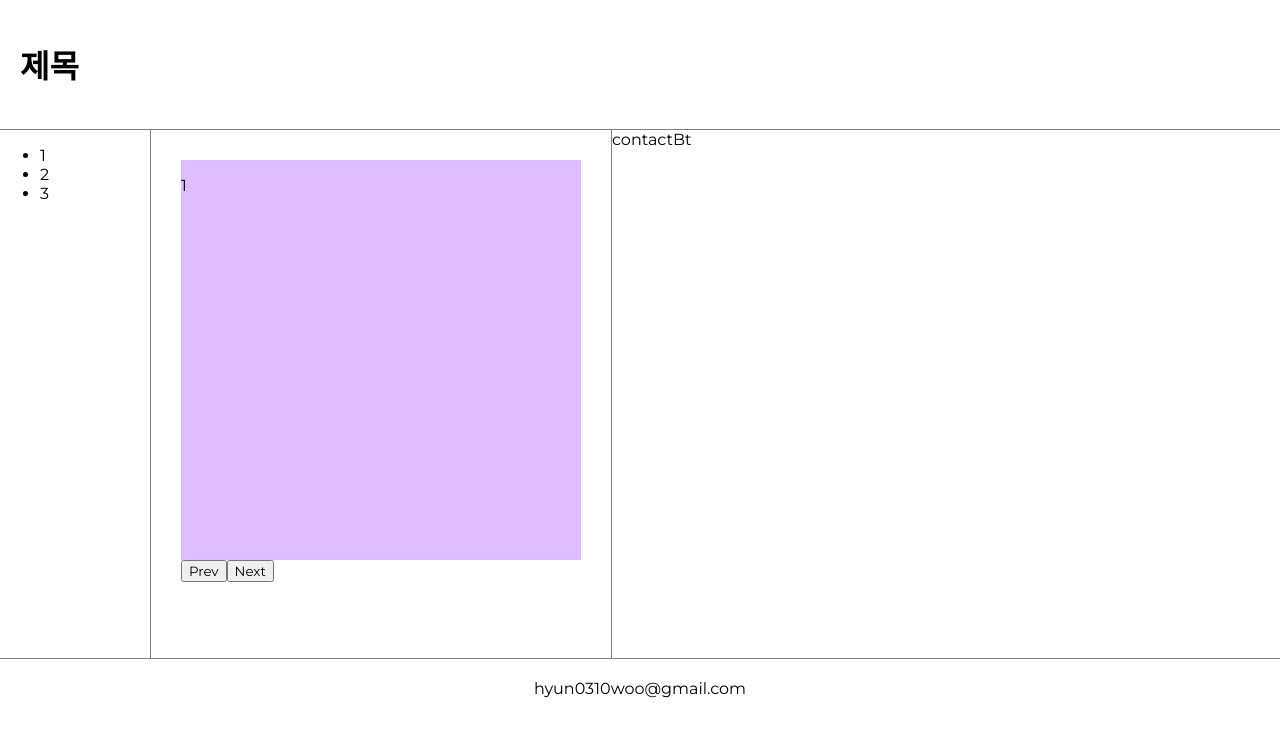
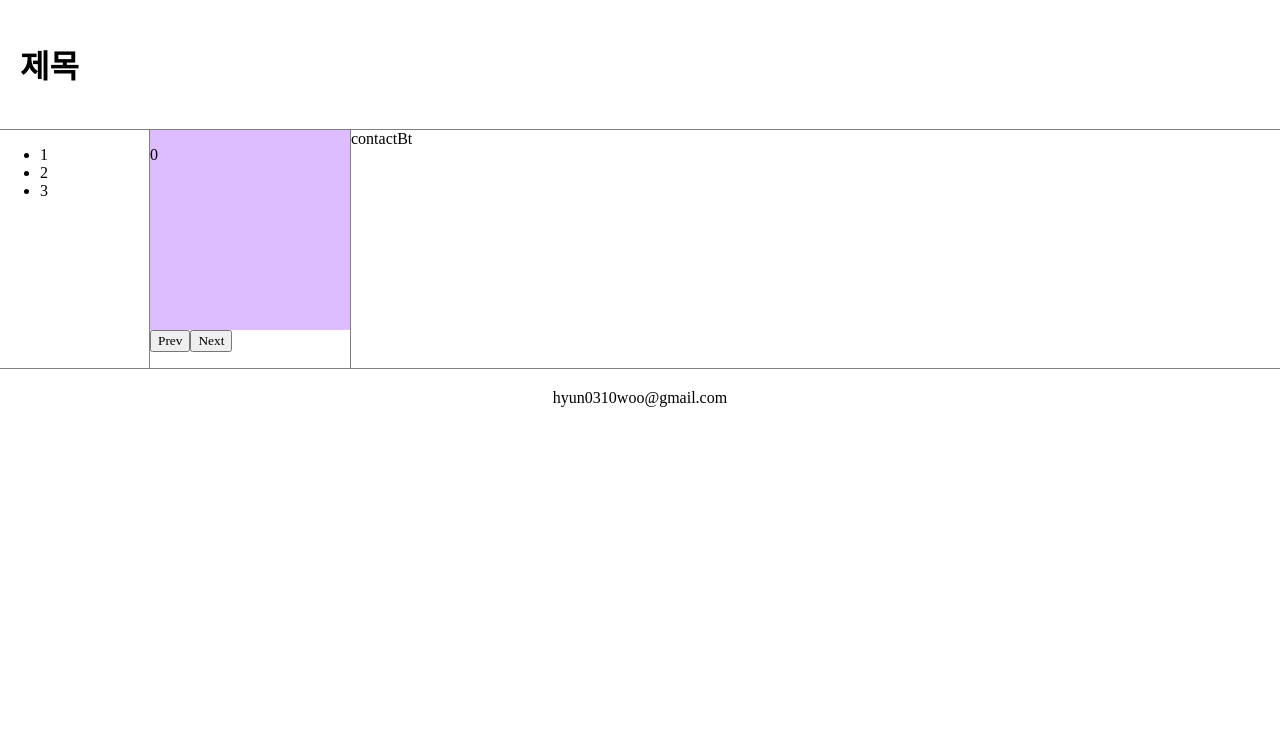
Before and after one commit to hyun0310woo/slide_portfolio, a React (Create React App) app: page / in a window 1280 px wide. Shown: the top 736 px of the page. Built offline with nearby package versions, Linux system fonts and the light colour scheme.

Commit message:
make main slider

```diff
--- a/src/App.css
+++ b/src/App.css
@@ -39,10 +39,15 @@
 
 /* 여기서부터 시작 */
 
+* {
+  font-family: "Montserrat sans-serif";
+  box-sizing: border-box;
+}
+
 .container {
   display: flex;
   flex-direction: column;
-  width: 100%;
+  height: 500px;
 }
 
 header {
@@ -75,5 +80,9 @@ aside {
 }
 
 main {
-  padding: 30px;
+  /* padding: 30px; */
+  /* display: flex; */
+  /* float: left; */
+  /* flex-grow: 1; */
+  /* overflow: hidden; */
 }
--- a/src/Styles/Slider.css
+++ b/src/Styles/Slider.css
@@ -1,23 +1,35 @@
 * {
   font-family: "Montserrat", sans-serif;
+  box-sizing: border-box;
 }
 
 .slide_wrap {
-  position: relative;
-  width: 400px;
-  margin: auto;
-  padding-bottom: 30px;
+  /* position: flex; */
+  /* margin: auto; */
+  /* padding-bottom: 30px; */
+  overflow: hidden;
 }
 .slide_box {
-  width: 100%;
-  margin: auto;
-  overflow-x: hidden;
+  width: 200px;
+  /* height: 200px; */
+  /* margin: auto; */
+  /* overflow-x: hidden; */
+  /* padding: 30px; */
 }
+
+.slide_list {
+  width: 2800px;
+  height: 200px;
+  overflow: hidden;
+  /* padding: 30px; */
+}
+
 .slide_content {
-  display: table;
+  display: flex;
   float: left;
-  width: 400px;
-  height: 400px;
+  width: 200px;
+  height: 200px;
+  flex-grow: 1;
 }
 
 .slide01 {
--- a/src/components/Slider.js
+++ b/src/components/Slider.js
@@ -1,43 +1,53 @@
-import React, { useState } from "react";
+import React, { useState, useEffect } from "react";
 import "../Styles/Slider.css";
 
 const Slider = () => {
   // "count"라는 새로운 상태 값을 정의합니다.
 
+  const [curIdx, count] = useState(0);
+
   return (
     <div id="container">
-      <div class="slide_wrap">
-        <div class="slide_box">
-          <div class="slide_list clearfix">
-            <div class="slide_content slide01">
-              <p>1</p>
+      <div className="slide_wrap">
+        <div className="slide_box">
+          <div className="slide_list clearfix">
+            <div className="slide_content slide01">
+              <p>{curIdx}</p>
             </div>
-            {/* <div class="slide_content slide02">
+            <div className="slide_content slide02">
               <p>2</p>
             </div>
-            <div class="slide_content slide03">
+            <div className="slide_content slide03">
               <p>3</p>
             </div>
-            <div class="slide_content slide04">
+            <div className="slide_content slide04">
               <p>4</p>
             </div>
-            <div class="slide_content slide05">
+            <div className="slide_content slide05">
               <p>5</p>
-            </div> */}
+            </div>
           </div>
           {/* <!-- // .slide_list --> */}
         </div>
         {/* <!-- // .slide_box --> */}
-        <div class="slide_btn_box">
-          <button type="button" class="slide_btn_prev">
+        <div className="slide_btn_box">
+          <button
+            onClick={() => count(curIdx + 1)}
+            type="button"
+            className="slide_btn_prev"
+          >
             Prev
           </button>
-          <button type="button" class="slide_btn_next">
+          <button
+            onClick={() => count(curIdx - 1)}
+            type="button"
+            className="slide_btn_next"
+          >
             Next
           </button>
         </div>
         {/* <!-- // .slide_btn_box --> */}
-        <ul class="slide_pagination"></ul>
+        <ul className="slide_pagination"></ul>
         {/* <!-- // .slide_pagination --> */}
       </div>
       {/* <!-- // .slide_wrap --> */}
```
